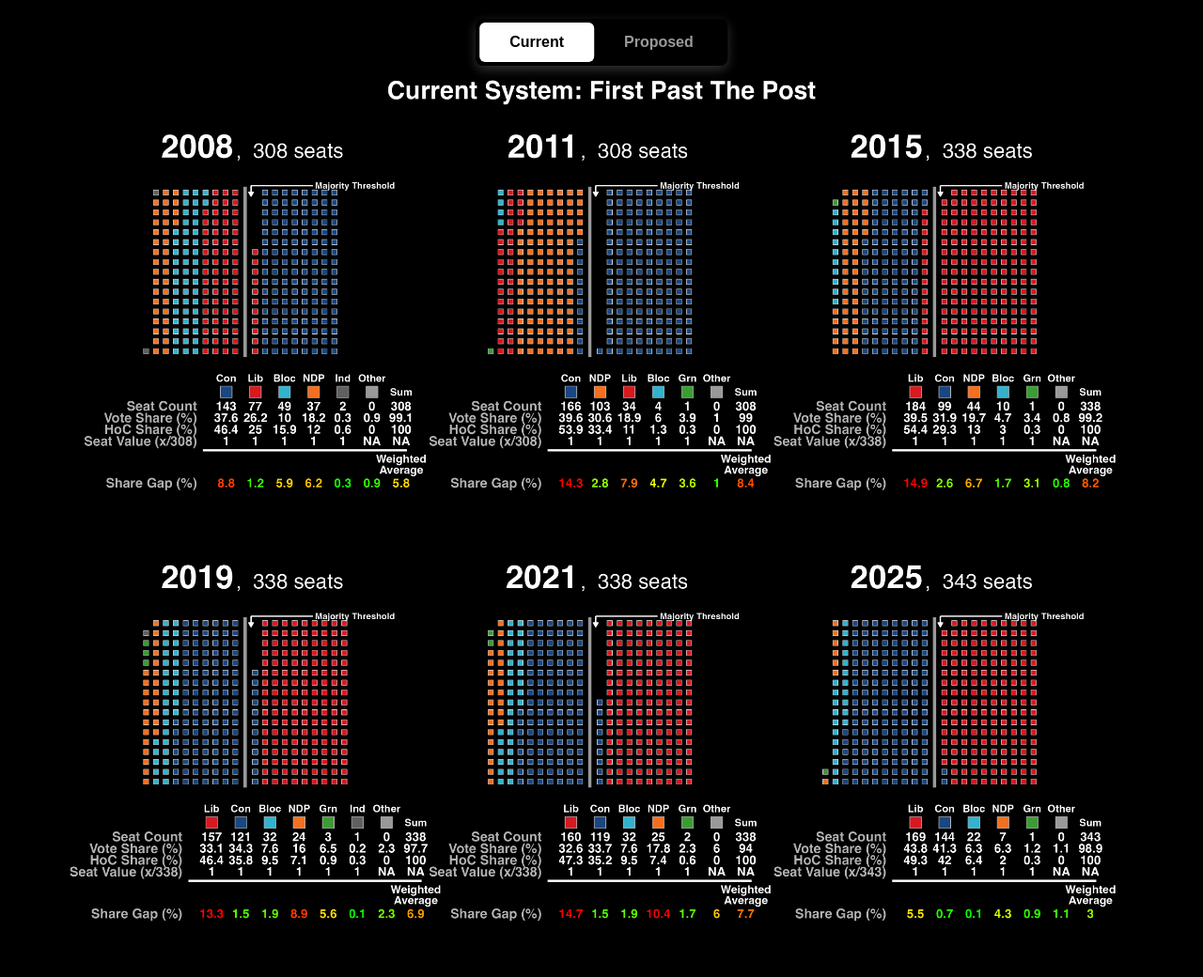
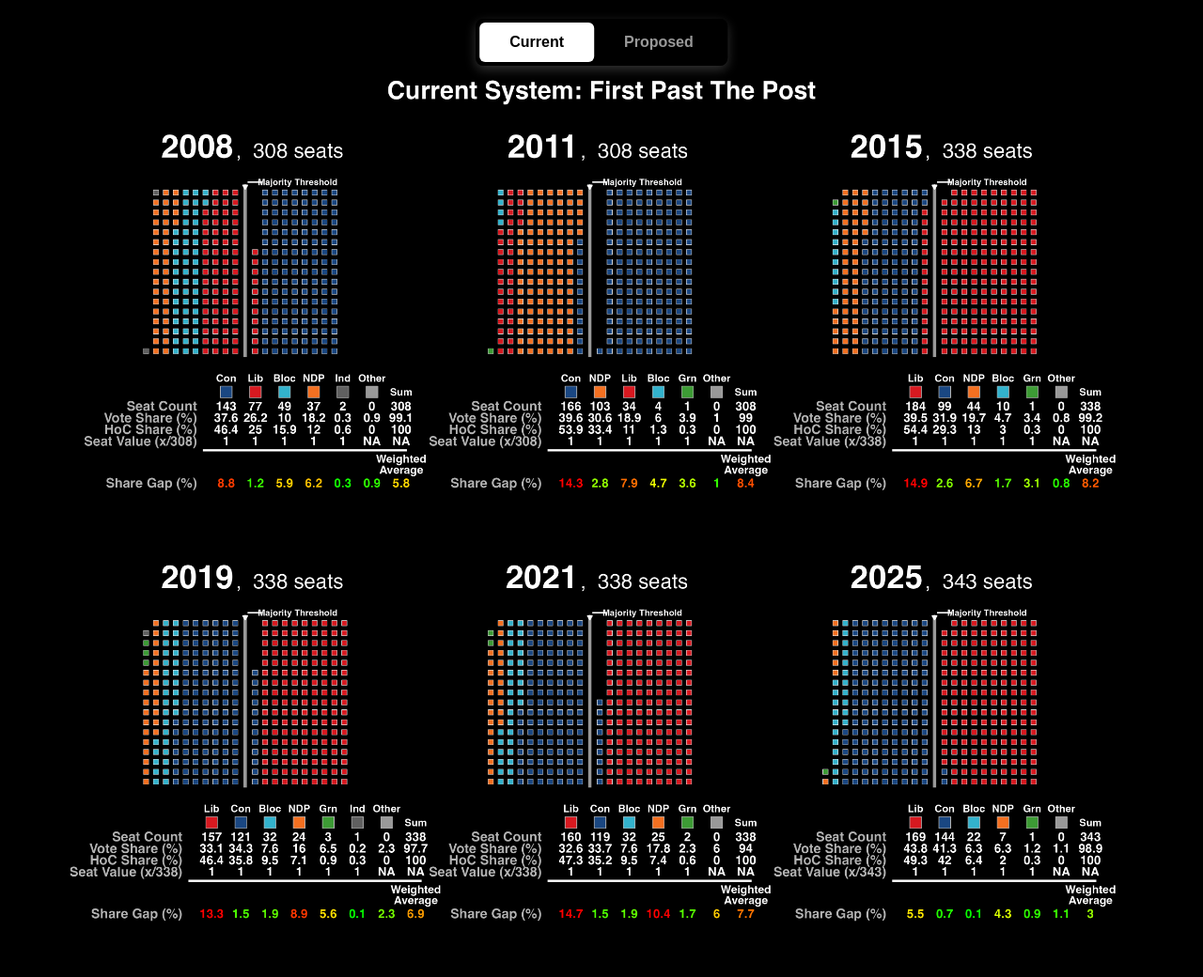
Before and after one commit to chrispross/chrispross.github.io, a Jekyll site: the page built from electoral-reform.html, in a window 1280 px wide. Shown: the whole page at 94% size. Built offline with Jekyll 4.4.1, drawn with Linux system fonts in a browser that asks for light colours.

Commit message:
Adjust Majority Threshold label: more centered and higher, arrow points to center line
Co-Authored-By: Claude Sonnet 4.5 <noreply@anthropic.com>

```diff
--- a/electoral-reform.html
+++ b/electoral-reform.html
@@ -87,9 +87,9 @@ title: Electoral Reform - Weighted Voting Proposal
 
 <div class="viz-container">
   <div class="comparison" id="comparison">
-    <img src="{{ '/assets/electoral-reform/weighted_all_elections.png' | relative_url }}?v=4" alt="Proportional FPTP">
+    <img src="{{ '/assets/electoral-reform/weighted_all_elections.png' | relative_url }}?v=5" alt="Proportional FPTP">
     <div class="before-img" id="beforeImg">
-      <img src="{{ '/assets/electoral-reform/fptp_all_elections.png' | relative_url }}?v=4" alt="Current FPTP">
+      <img src="{{ '/assets/electoral-reform/fptp_all_elections.png' | relative_url }}?v=5" alt="Current FPTP">
     </div>
   </div>
 </div>
```
Also changed, not shown: assets/electoral-reform/fptp_all_elections.png, assets/electoral-reform/weighted_all_elections.png.
